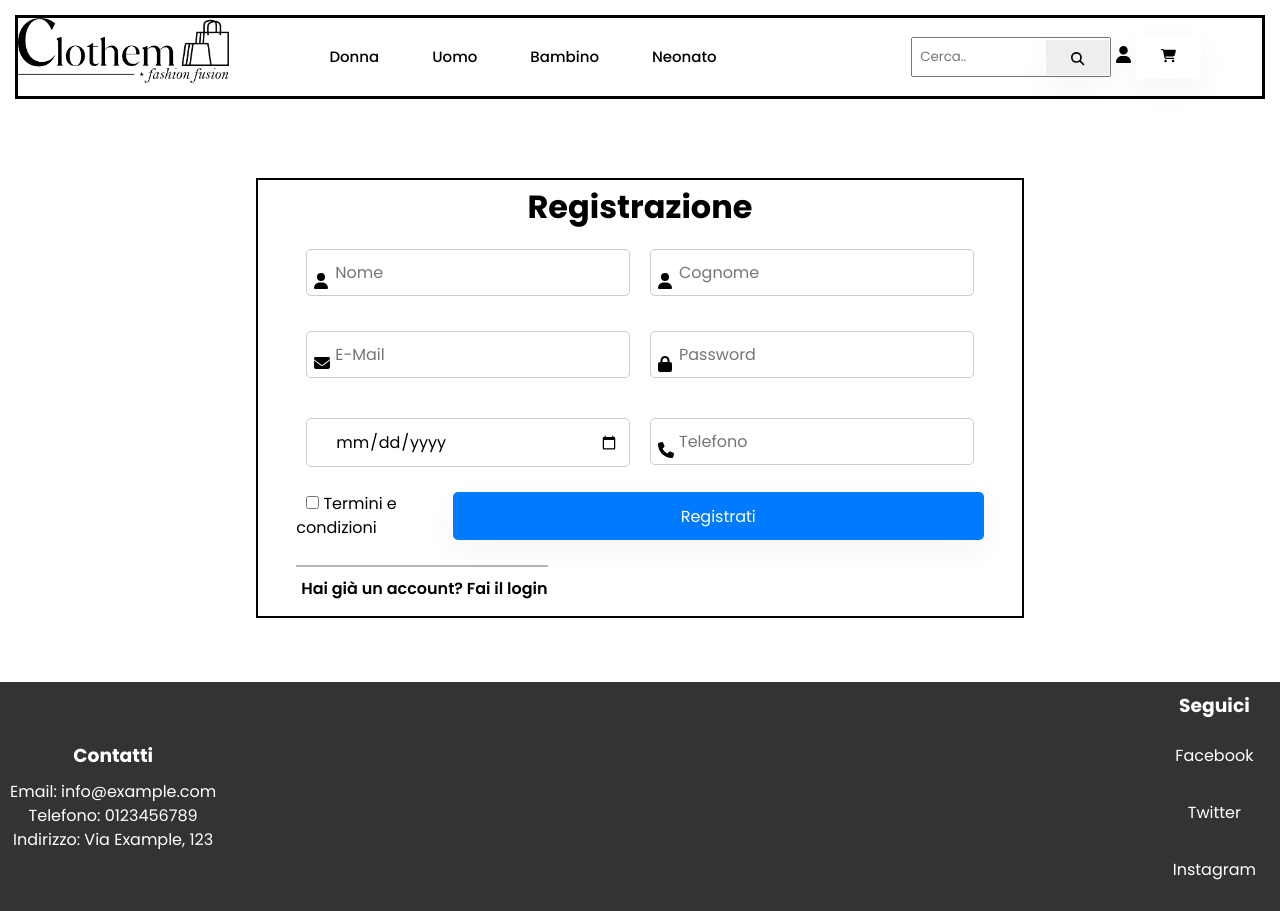
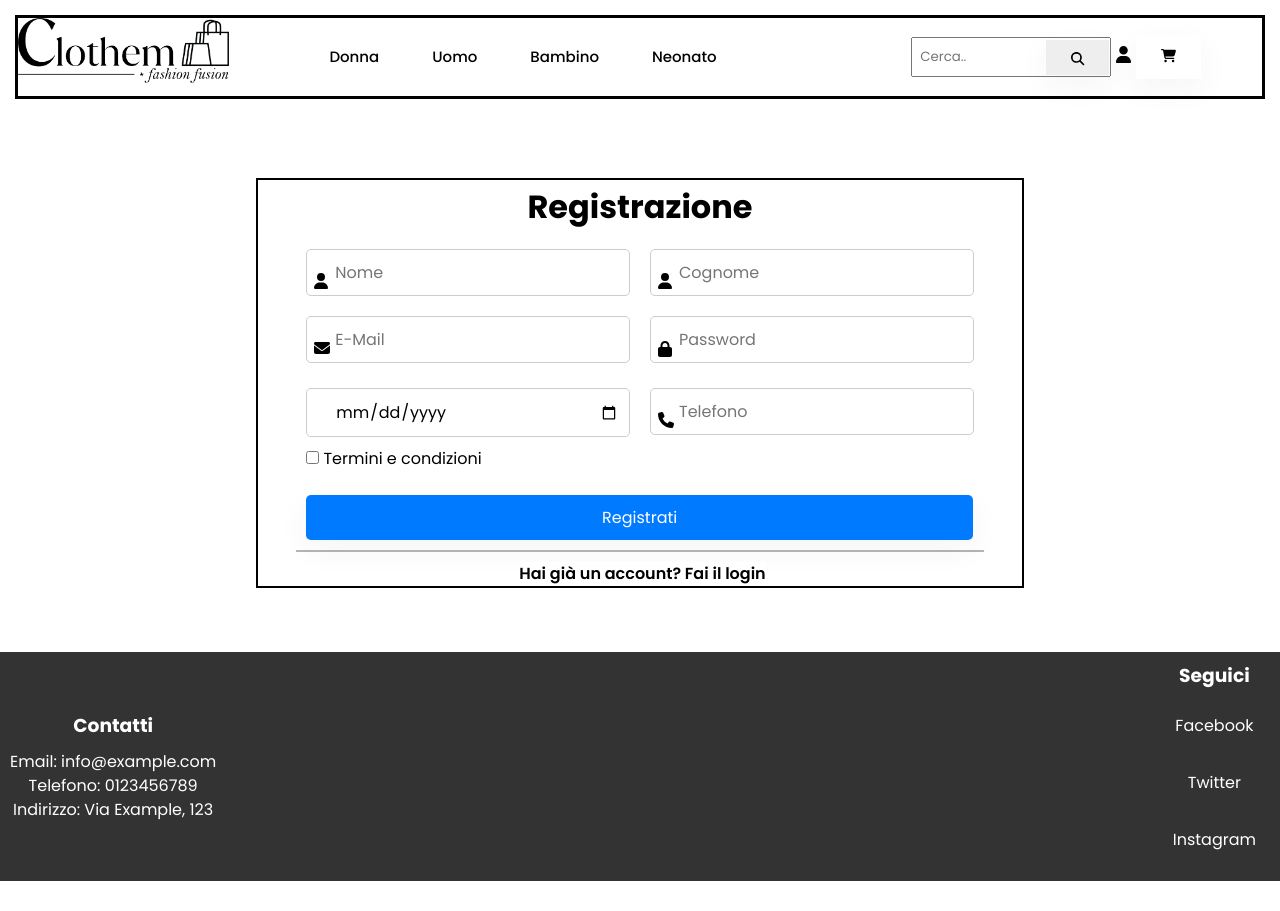
Before and after one commit to zMattyPower/ecommerce-project, a React (Create React App) app: page /registrazione in a window 1280 px wide. After the commit the page ends 881 px from the top, so only its background shows below. Built offline with nearby package versions, Linux system fonts and the light colour scheme.

Commit message:
riga css

```diff
--- a/src/Components/Account/Register.css
+++ b/src/Components/Account/Register.css
@@ -32,7 +32,7 @@ h1 {
     padding-bottom: 8px;
 }
 
-div.riga {
+div.riga_reg {
     /* border: 2px solid rgb(229, 0, 255); */
     width: 90%;
     /* height: 50px; */
@@ -83,11 +83,11 @@ div.icon_pass {
     justify-content: space-between;
 }
 
-div.riga input#trattamento {
+div.riga_reg input#trattamento {
     margin-left: 10px;
 }
 
-div.riga button.btn {
+div.riga_reg button.btn {
     width: 97%;
     margin-left: 10px;
 }
@@ -101,7 +101,7 @@ div.register-link p a {
     color: rgb(0, 0, 0);
 }
 
-div.riga::after {
+div.riga_reg::after {
     content: "";
     display: table;
     clear: both;
@@ -148,7 +148,7 @@ div.riga::after {
         size: 10px;
     }
 
-    div.riga {
+    div.riga_reg {
         width: 100%;
         margin-top: 0;
         margin-left: 0;
--- a/src/Components/Account/Register.jsx
+++ b/src/Components/Account/Register.jsx
@@ -84,7 +84,7 @@ const Register = () => {
                     >
 
                         <h1>Registrazione</h1>
-                        <div className="riga">
+                        <div className="riga_reg">
                             <div className="input-box_1">
 
                                 <input type="text" placeholder="Nome" id="nome" name="nome"
@@ -104,7 +104,7 @@ const Register = () => {
                             </div>
                         </div>
 
-                        <div className="riga">
+                        <div className="riga_reg">
                             <div className="input-box_1">
 
                                 <input type="email" placeholder="E-Mail" id="email_r" name="email"
@@ -126,7 +126,7 @@ const Register = () => {
 
                         </div>
 
-                        <div className="riga">
+                        <div className="riga_reg">
                             <div className="input-box_1">
 
                                 <input type="date" id="data_nascita" name="data_nascita"
@@ -147,7 +147,7 @@ const Register = () => {
 
                         </div>
 
-                        <div className="riga">
+                        <div className="riga_reg">
                             <p><input type="checkbox" id="trattamento" name="trattamento"
                                 required /> Termini e condizioni</p>
                             <br />
@@ -156,7 +156,7 @@ const Register = () => {
 
                         {result}
 
-                        <div className="riga">
+                        <div className="riga_reg">
                             <div className="register-link">
                                 <hr />
                                 <p className='link_login'><a
```
